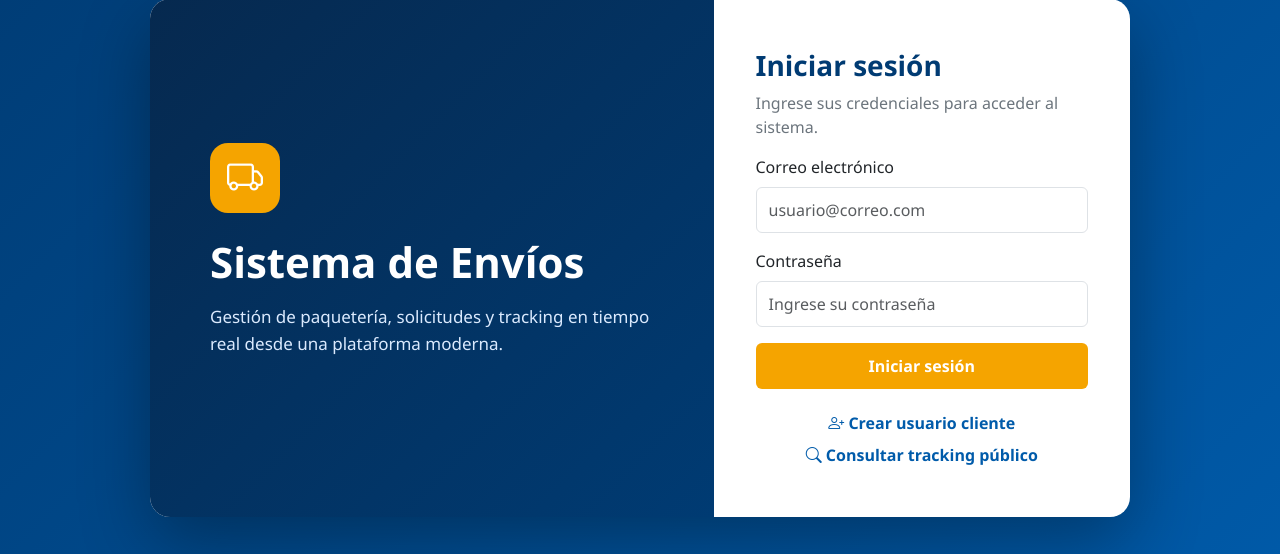
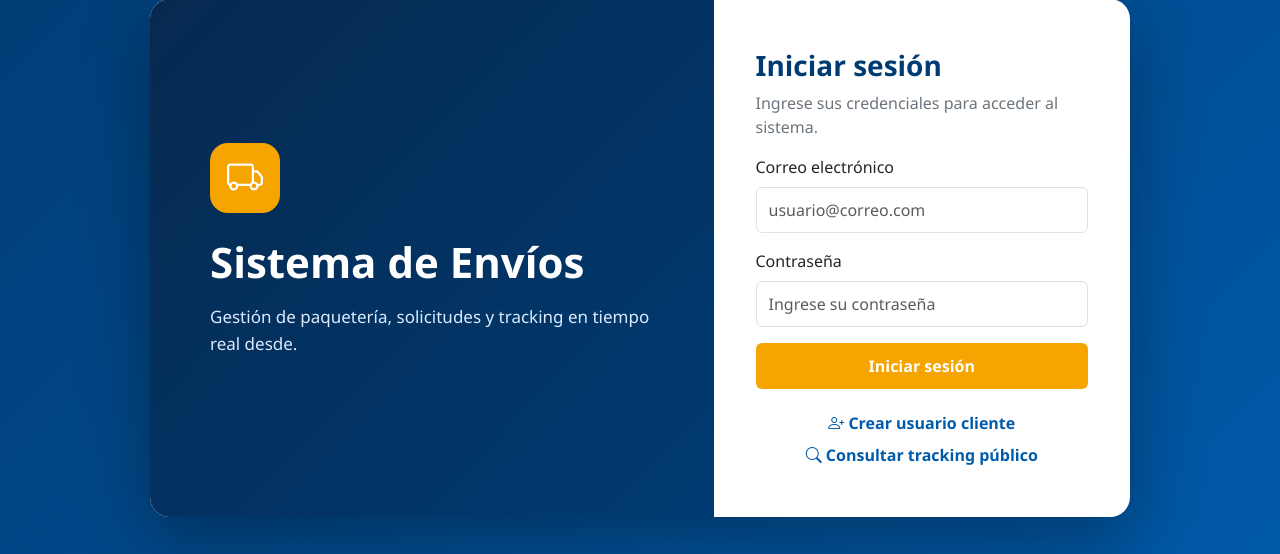
Before and after one commit to lcolindresj1-hue/Sistema_envios, a PHP site: page /login.php in a window 1280 px wide. Shown: the part 142-696 px from the top of the page. Run offline with PHP 8.4, Linux system fonts and the light colour scheme.

Commit message:
Update login.php

```diff
--- a/login.php
+++ b/login.php
@@ -20,7 +20,7 @@ if (isset($_SESSION['id_usuario'])) {
     <section class="login-brand">
         <div class="icon"><i class="bi bi-truck"></i></div>
         <h1>Sistema de Envíos</h1>
-        <p>Gestión de paquetería, solicitudes y tracking en tiempo real desde una plataforma moderna.</p>
+        <p>Gestión de paquetería, solicitudes y tracking en tiempo real desde.</p>
     </section>
     <section class="login-card">
         <h3>Iniciar sesión</h3>
```
